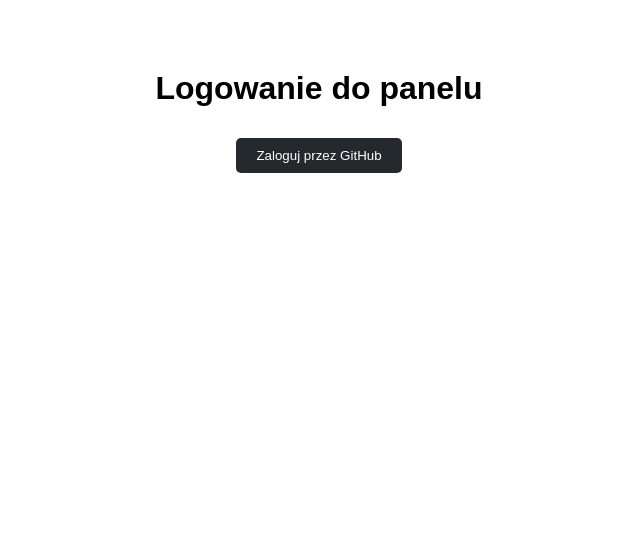
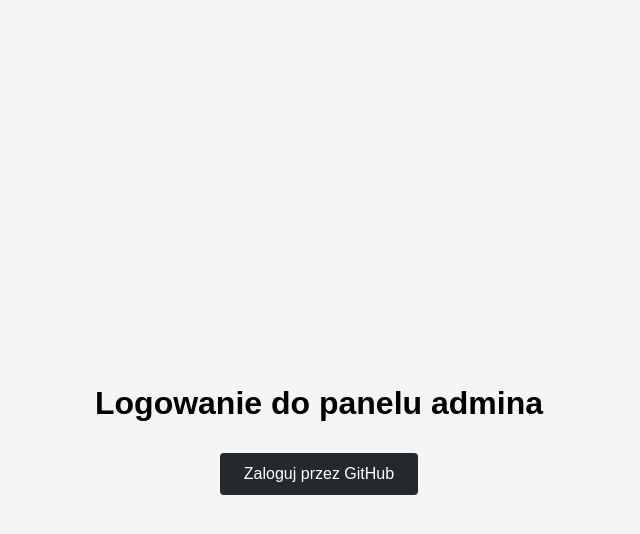
Before and after one commit to hikesilent/rybkiparty, a Jekyll site: the page admin/index.html, which Jekyll copies as it is, in a window 1280 px wide. Shown: the top 534 px of the page, without its empty margins (321-961 px from the left). Built offline with Jekyll 4.4.1, drawn with Linux system fonts in a browser that asks for light colours; comment, search, counter and statistics services are not loaded.

Commit message:
Add files via upload

```diff
--- a/admin/index.html
+++ b/admin/index.html
@@ -10,39 +10,69 @@
   <script src="https://www.gstatic.com/firebasejs/9.22.0/firebase-auth-compat.js"></script>
 
   <style>
-    body { font-family: Arial, sans-serif; max-width: 600px; margin: 0 auto; padding: 20px; }
-    #login-container, #cms-container { text-align: center; margin-top: 50px; }
+    body {
+      font-family: Arial, sans-serif;
+      margin: 0;
+      padding: 0;
+      background: #f5f5f5;
+    }
+    #app-container {
+      display: flex;
+      flex-direction: column;
+      min-height: 100vh;
+    }
+    #auth-container, #cms-container {
+      flex: 1;
+      display: flex;
+      flex-direction: column;
+      align-items: center;
+      justify-content: center;
+      padding: 20px;
+    }
+    #cms-container {
+      display: none;
+      width: 100%;
+    }
+    #nc-root {
+      width: 100%;
+      max-width: 1200px;
+      margin: 0 auto;
+    }
     button {
-      background: #24292e; color: white;
-      border: none; padding: 10px 20px;
-      border-radius: 5px; cursor: pointer;
-      margin: 10px;
+      background: #24292e;
+      color: white;
+      border: none;
+      padding: 12px 24px;
+      border-radius: 4px;
+      cursor: pointer;
+      font-size: 16px;
+      margin: 10px 0;
     }
-    #cms-container { display: none; }
-    #init-error { color: red; font-weight: bold; }
+    #loading {
+      margin: 20px;
+      font-size: 18px;
+    }
   </style>
 </head>
 <body>
-
-<!-- Komunikat o błędzie inicjalizacji -->
-<div id="init-error"></div>
-
-<!-- Ekran logowania -->
-<div id="login-container">
-  <h1>Logowanie do panelu</h1>
-  <button id="github-login" disabled>Zaloguj przez GitHub</button>
-  <p id="error-message" style="color: red;"></p>
+  <div id="app-container">
+    <!-- Kontener logowania -->
+    <div id="auth-container">
+      <h1>Logowanie do panelu admina</h1>
+      <button id="github-login">Zaloguj przez GitHub</button>
+      <p id="auth-error" style="color: red;"></p>
+      <div id="loading" style="display: none;">Trwa ładowanie...</div>
     </div>
 
     <!-- Kontener CMS -->
     <div id="cms-container">
-  <h1>Witaj w panelu admina!</h1>
       <button id="logout-btn">Wyloguj</button>
       <div id="nc-root"></div>
     </div>
+  </div>
 
   <script>
-  // Konfiguracja Firebase - ZASTĄP TYMI WARTOŚCIAMI Z TWOJEGO PROJEKTU
+    // Konfiguracja Firebase - ZASTĄP SWOIMI WARTOŚCIAMI
     const firebaseConfig = {
   apiKey: "AIzaSyDv8zijZhIP3ceuGEyGI2RA4OSnh9iXqHc",
   authDomain: "rybki-party.firebaseapp.com",
@@ -53,85 +83,108 @@
   measurementId: "G-G8KF8YWEP0"
     };
 
-  // Sprawdź czy Firebase jest już zainicjalizowany
+    // Zmienna do śledzenia stanu CMS
+    let cmsInitialized = false;
+
+    // Inicjalizacja Firebase
     function initializeFirebase() {
       try {
         if (!firebase.apps.length) {
           firebase.initializeApp(firebaseConfig);
-        console.log("Firebase zainicjalizowany poprawnie");
-        document.getElementById('github-login').disabled = false;
-      } else {
-        firebase.app(); // Użyj istniejącej instancji
+          console.log("Firebase initialized");
         }
         setupAuth();
       } catch (error) {
-      console.error("Błąd inicjalizacji Firebase:", error);
-      document.getElementById('init-error').textContent =
-        "Błąd inicjalizacji systemu logowania. Odśwież stronę.";
+        console.error("Firebase init error:", error);
+        document.getElementById('auth-error').textContent =
+          "Błąd inicjalizacji systemu. Odśwież stronę.";
       }
     }
 
     // Obsługa autentykacji
     function setupAuth() {
-    const loginContainer = document.getElementById('login-container');
+      const authContainer = document.getElementById('auth-container');
       const cmsContainer = document.getElementById('cms-container');
-    const errorMessage = document.getElementById('error-message');
       const loginBtn = document.getElementById('github-login');
       const logoutBtn = document.getElementById('logout-btn');
+      const loading = document.getElementById('loading');
 
       // Logowanie przez GitHub
       loginBtn.addEventListener('click', () => {
+        loading.style.display = 'block';
         const provider = new firebase.auth.GithubAuthProvider();
+        provider.addScope('read:user');
+
         firebase.auth().signInWithPopup(provider)
           .catch(error => {
-          errorMessage.textContent = `Błąd logowania: ${error.message}`;
+            loading.style.display = 'none';
+            document.getElementById('auth-error').textContent =
+              `Błąd logowania: ${error.message}`;
           });
       });
 
       // Wylogowanie
       logoutBtn.addEventListener('click', () => {
+        if (cmsInitialized) {
+          // Czyszczenie CMS przed wylogowaniem
+          const cmsRoot = document.getElementById('nc-root');
+          if (cmsRoot) cmsRoot.innerHTML = '';
+          cmsInitialized = false;
+        }
         firebase.auth().signOut();
       });
 
       // Monitorowanie stanu logowania
       firebase.auth().onAuthStateChanged(user => {
         if (user) {
-        loginContainer.style.display = 'none';
-        cmsContainer.style.display = 'block';
+          authContainer.style.display = 'none';
+          cmsContainer.style.display = 'flex';
           loadCMS();
         } else {
-        loginContainer.style.display = 'block';
+          authContainer.style.display = 'flex';
           cmsContainer.style.display = 'none';
+          loading.style.display = 'none';
         }
       });
     }
 
     // Ładowanie Decap CMS
     function loadCMS() {
-    if (typeof CMS !== 'undefined') {
-      CMS.init();
-      return;
-    }
+      if (cmsInitialized) return;
 
+      const loading = document.getElementById('loading');
+      loading.style.display = 'block';
+
+      // Dynamiczne ładowanie skryptu CMS
       const script = document.createElement('script');
       script.src = 'https://unpkg.com/decap-cms@^3.0.0/dist/decap-cms.js';
+
       script.onload = () => {
+        // Dodatkowe opóźnienie dla pewności
         setTimeout(() => {
           try {
             CMS.init();
-          console.log("Decap CMS zainicjalizowany");
-        } catch (cmsError) {
-          console.error("Błąd inicjalizacji CMS:", cmsError);
+            console.log("CMS initialized");
+            cmsInitialized = true;
+          } catch (error) {
+            console.error("CMS init error:", error);
+            document.getElementById('auth-error').textContent =
+              "Błąd ładowania panelu admina. Odśwież stronę.";
           }
-      }, 100);
+          loading.style.display = 'none';
+        }, 300);
       };
+
       script.onerror = () => {
-      console.error("Nie udało się załadować skryptu CMS");
+        loading.style.display = 'none';
+        document.getElementById('auth-error').textContent =
+          "Nie udało się załadować panelu admina.";
       };
+
       document.head.appendChild(script);
     }
 
-  // Inicjalizacja po załadowaniu strony
+    // Start aplikacji
     document.addEventListener('DOMContentLoaded', initializeFirebase);
   </script>
 </body>
```
Lines whose indentation alone changed are shown as unchanged.
